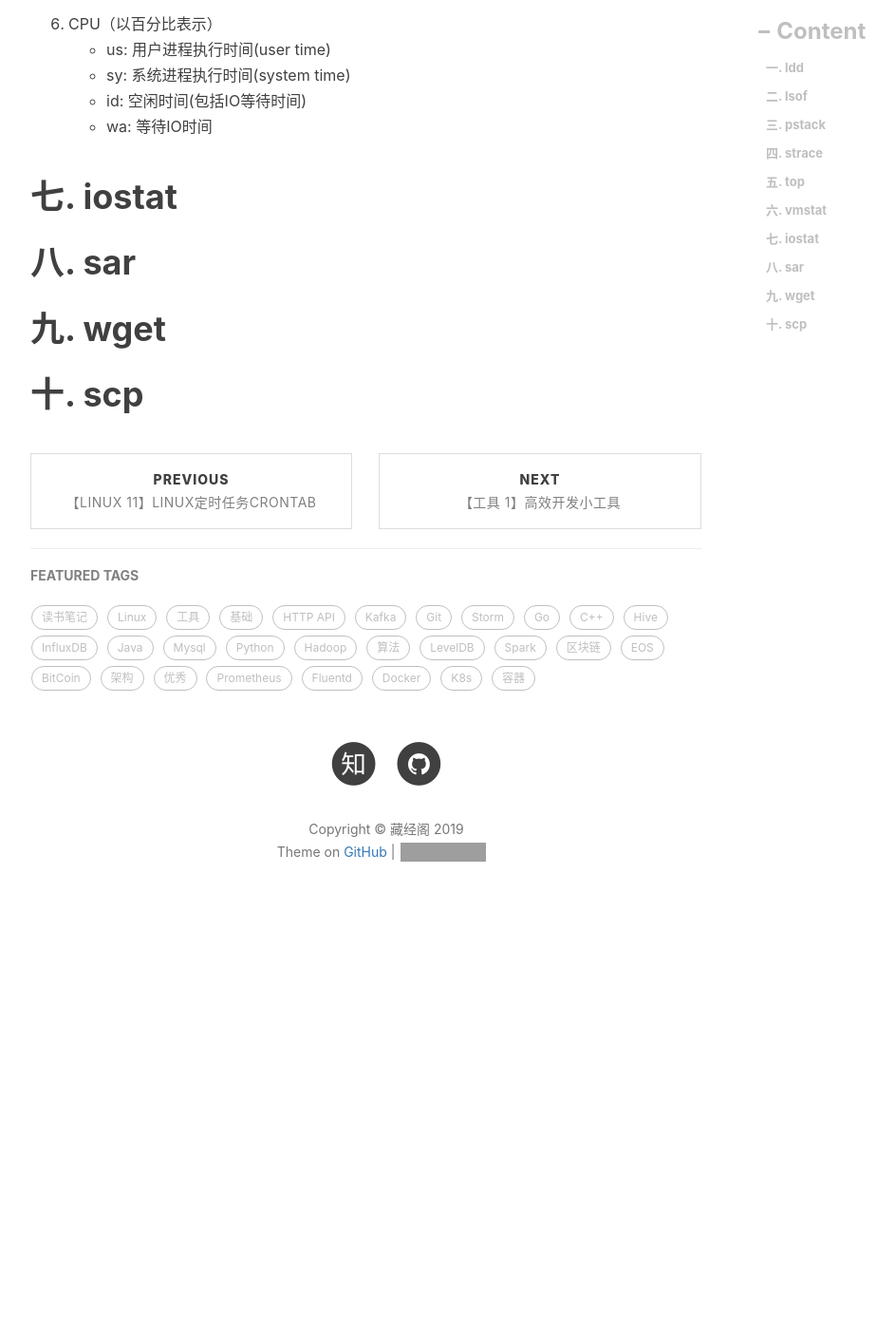
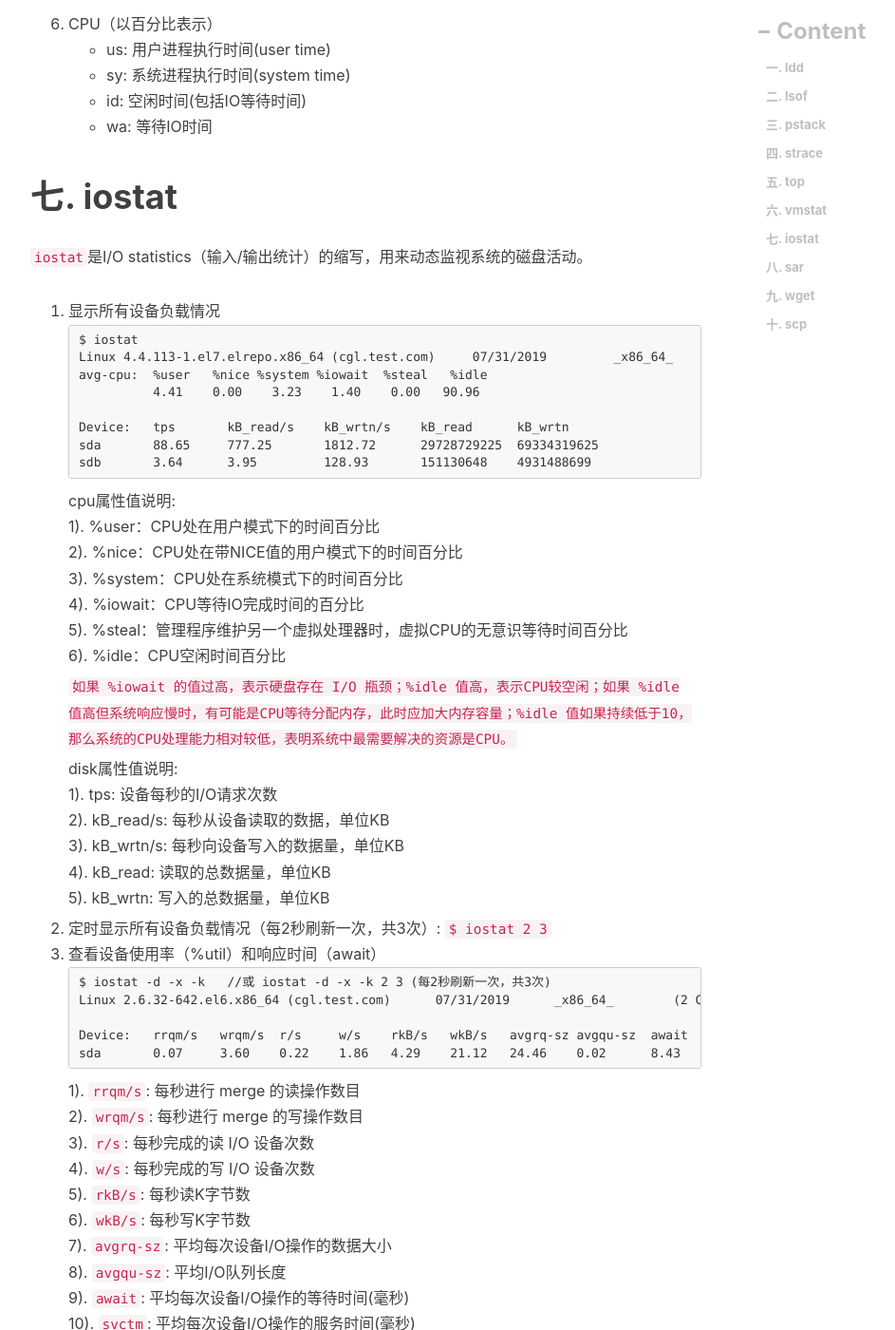
Before and after one commit to engru/chenguolin.github.io, a Jekyll site: the page built from _posts/2016-09-28-【Linux-12】Linux最常用运维工具.md, in a window 1280 px wide and 1400 px high, scrolled down 4730 px. Shown: the whole window at 95% size, without its empty margins (233-1176 px from the left). Built offline with Jekyll 4.4.1, drawn with Linux system fonts in a browser that asks for light colours; nearby versions of some CDN libraries; comment, search, counter and statistics services are not loaded; before the commit the page ends 5731 px from its top, so only the background shows below that; some of the changed text lies outside the part shown; grey boxes are pictures that could not be loaded.

Commit message:
Update 2016-09-28-【Linux-12】Linux最常用运维工具.md

````diff
--- a/_posts/2016-09-28-【Linux-12】Linux最常用运维工具.md
+++ b/_posts/2016-09-28-【Linux-12】Linux最常用运维工具.md
@@ -199,6 +199,60 @@ r  b   swpd   free   buff  cache    si   so    bi    bo   in   cs us sy id wa st
    + wa: 等待IO时间
 
 # 七. iostat
+`iostat`是I/O statistics（输入/输出统计）的缩写，用来动态监视系统的磁盘活动。
+
+1. 显示所有设备负载情况
+   ```
+   $ iostat
+   Linux 4.4.113-1.el7.elrepo.x86_64 (cgl.test.com)     07/31/2019 	_x86_64_	(32 CPU)
+   avg-cpu:  %user   %nice %system %iowait  %steal   %idle
+             4.41    0.00    3.23    1.40    0.00   90.96
+
+   Device:   tps       kB_read/s    kB_wrtn/s    kB_read      kB_wrtn
+   sda       88.65     777.25       1812.72      29728729225  69334319625
+   sdb       3.64      3.95         128.93       151130648    4931488699
+   ```
+
+   cpu属性值说明:
+   1). %user：CPU处在用户模式下的时间百分比
+   2). %nice：CPU处在带NICE值的用户模式下的时间百分比
+   3). %system：CPU处在系统模式下的时间百分比
+   4). %iowait：CPU等待IO完成时间的百分比
+   5). %steal：管理程序维护另一个虚拟处理器时，虚拟CPU的无意识等待时间百分比
+   6). %idle：CPU空闲时间百分比
+
+   `如果 %iowait 的值过高，表示硬盘存在 I/O 瓶颈；%idle 值高，表示CPU较空闲；如果 %idle 值高但系统响应慢时，有可能是CPU等待分配内存，此时应加大内存容量；%idle 值如果持续低于10，那么系统的CPU处理能力相对较低，表明系统中最需要解决的资源是CPU。`
+
+   disk属性值说明:
+   1). tps: 设备每秒的I/O请求次数
+   2). kB_read/s: 每秒从设备读取的数据，单位KB
+   3). kB_wrtn/s: 每秒向设备写入的数据量，单位KB
+   4). kB_read: 读取的总数据量，单位KB
+   5). kB_wrtn: 写入的总数据量，单位KB
+
+2. 定时显示所有设备负载情况（每2秒刷新一次，共3次）: `$ iostat 2 3`
+3. 查看设备使用率（%util）和响应时间（await）
+   ```
+   $ iostat -d -x -k   //或 iostat -d -x -k 2 3 (每2秒刷新一次，共3次)
+   Linux 2.6.32-642.el6.x86_64 (cgl.test.com) 	07/31/2019 	_x86_64_	(2 CPU)
+
+   Device:   rrqm/s   wrqm/s  r/s     w/s    rkB/s   wkB/s   avgrq-sz avgqu-sz  await  r_await  w_await  svctm  %util
+   sda       0.07     3.60    0.22    1.86   4.29    21.12   24.46    0.02      8.43   11.05    8.12     2.27   0.47
+   ```
+
+   1). `rrqm/s`: 每秒进行 merge 的读操作数目
+   2). `wrqm/s`: 每秒进行 merge 的写操作数目
+   3). `r/s`: 每秒完成的读 I/O 设备次数
+   4). `w/s`: 每秒完成的写 I/O 设备次数
+   5). `rkB/s`: 每秒读K字节数
+   6). `wkB/s`: 每秒写K字节数
+   7). `avgrq-sz`: 平均每次设备I/O操作的数据大小
+   8). `avgqu-sz`: 平均I/O队列长度
+   9). `await`: 平均每次设备I/O操作的等待时间(毫秒)
+   10). `svctm`: 平均每次设备I/O操作的服务时间(毫秒)
+   11). `%util`: 一秒中有百分之多少的时间用于 I/O 操作
+
+   `如果 %util 接近 100%，说明产生的I/O请求太多，I/O系统已经满负荷，该磁盘可能存在瓶颈。`
 
 # 八. sar
 
````
